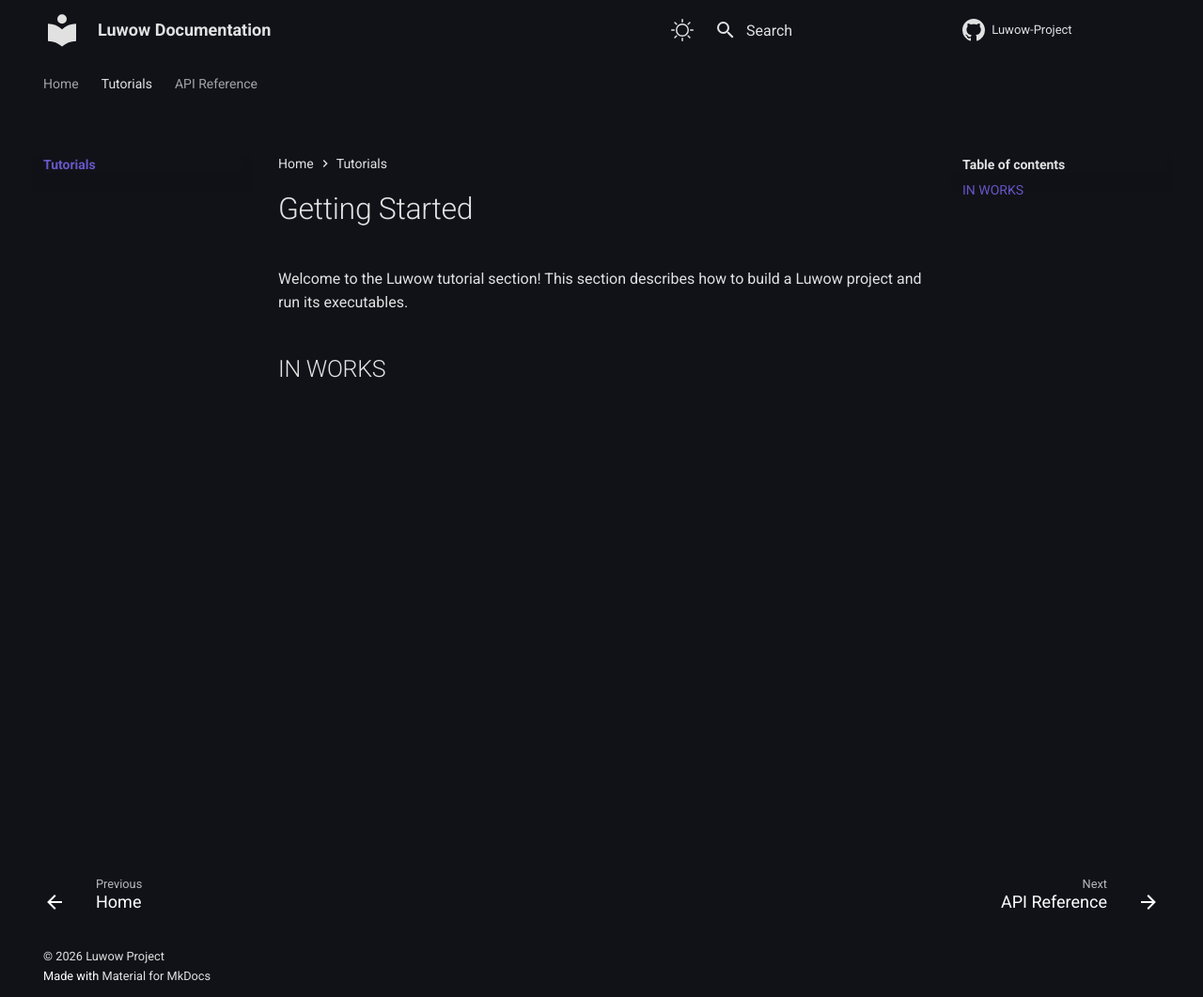
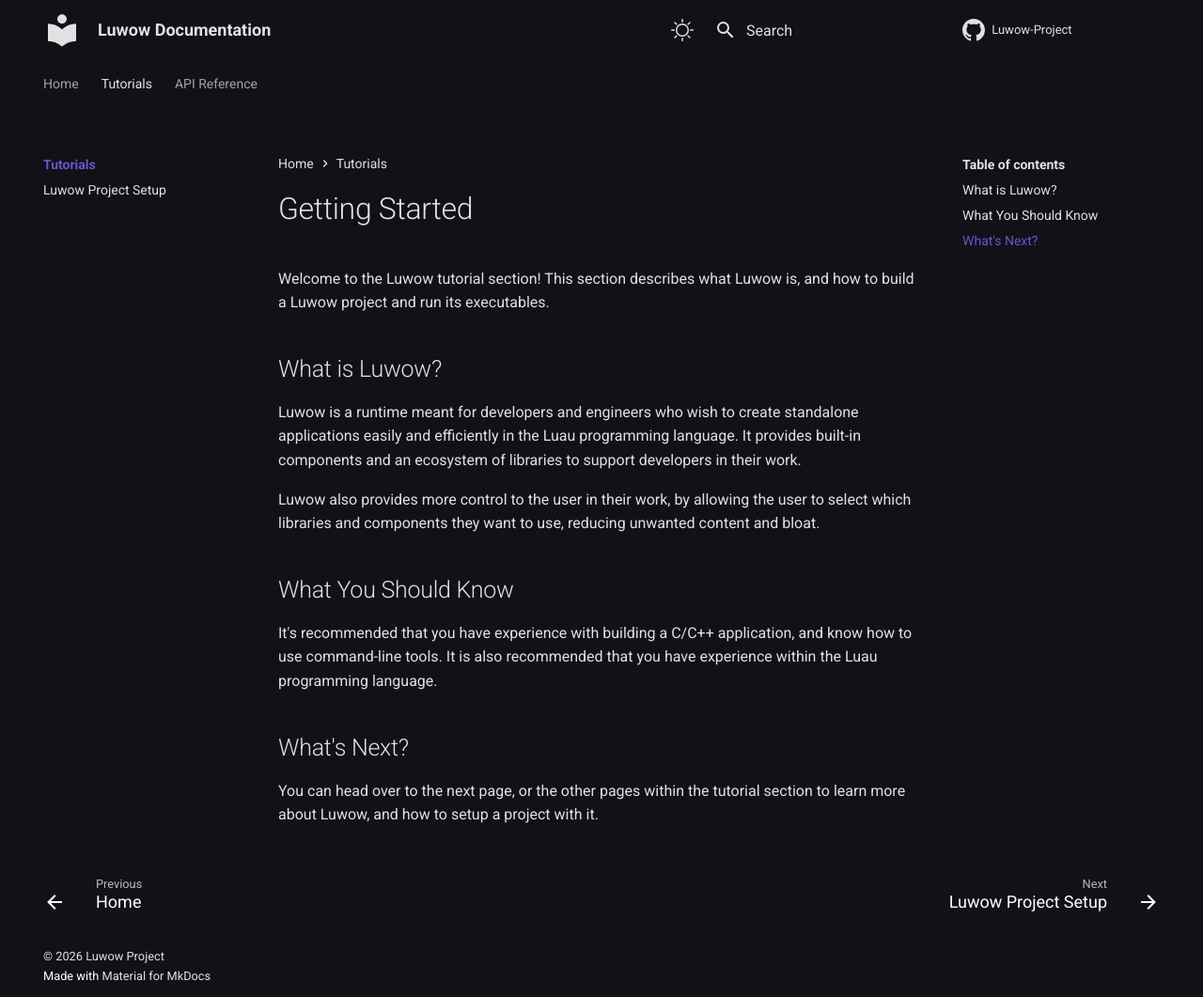
Before and after one commit to Luwow-Project/Documentation, an MkDocs documentation site: the page built from docs/tutorials/index.md, in a window 1280 px wide and 1061 px high. Shown: the whole window at 94% size. Built offline with MkDocs 1.6.1 and Material for MkDocs 9.7.7, drawn with Linux system fonts in a browser that asks for light colours.

Commit message:
Update Documentation

```diff
--- a/docs/tutorials/index.md
+++ b/docs/tutorials/index.md
@@ -1,5 +1,17 @@
 # Getting Started
 
-Welcome to the Luwow tutorial section! This section describes how to build a Luwow project and run its executables.
+Welcome to the Luwow tutorial section! This section describes what Luwow is, and how to build a Luwow project and run its executables.
 
-## IN WORKS
+## What is Luwow?
+
+Luwow is a runtime meant for developers and engineers who wish to create standalone applications easily and efficiently in the Luau programming language. It provides built-in components and an ecosystem of libraries to support developers in their work.
+
+Luwow also provides more control to the user in their work, by allowing the user to select which libraries and components they want to use, reducing unwanted content and bloat.
+
+## What You Should Know
+
+It's recommended that you have experience with building a C/C++ application, and know how to use command-line tools. It is also recommended that you have experience within the Luau programming language.
+
+## What's Next?
+
+You can head over to the next page, or the other pages within the tutorial section to learn more about Luwow, and how to setup a project with it.
--- a/mkdocs.yml
+++ b/mkdocs.yml
@@ -64,6 +64,7 @@
   - Home: index.md
   - Tutorials:
     - Tutorials: tutorials/index.md
+    - Luwow Project Setup: tutorials/setup.md
   - API Reference:
     - API Reference: api-reference/index.md
     - Engine:
```
Also changed, not shown: docs/tutorials/setup.md (added, +105 -0 lines).
